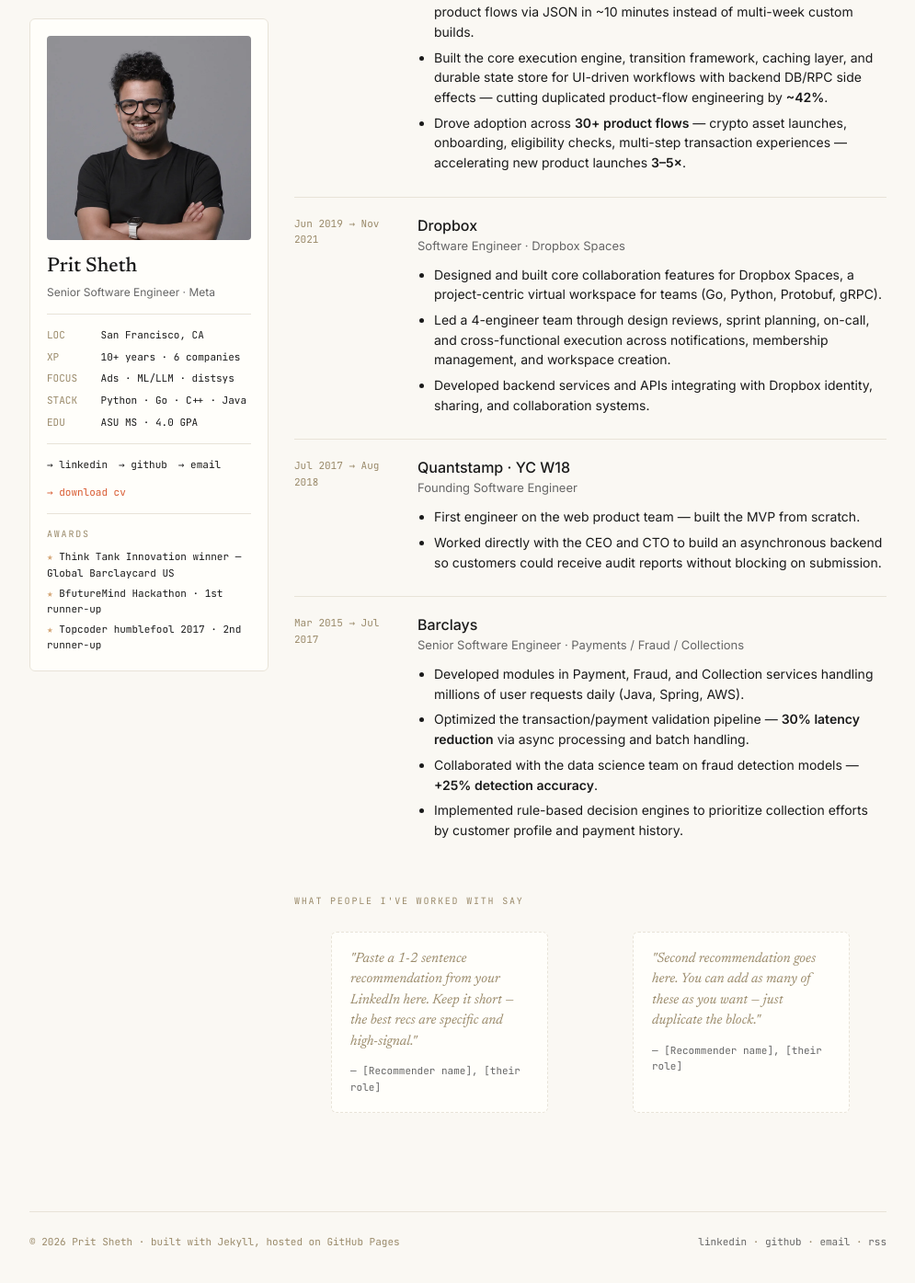
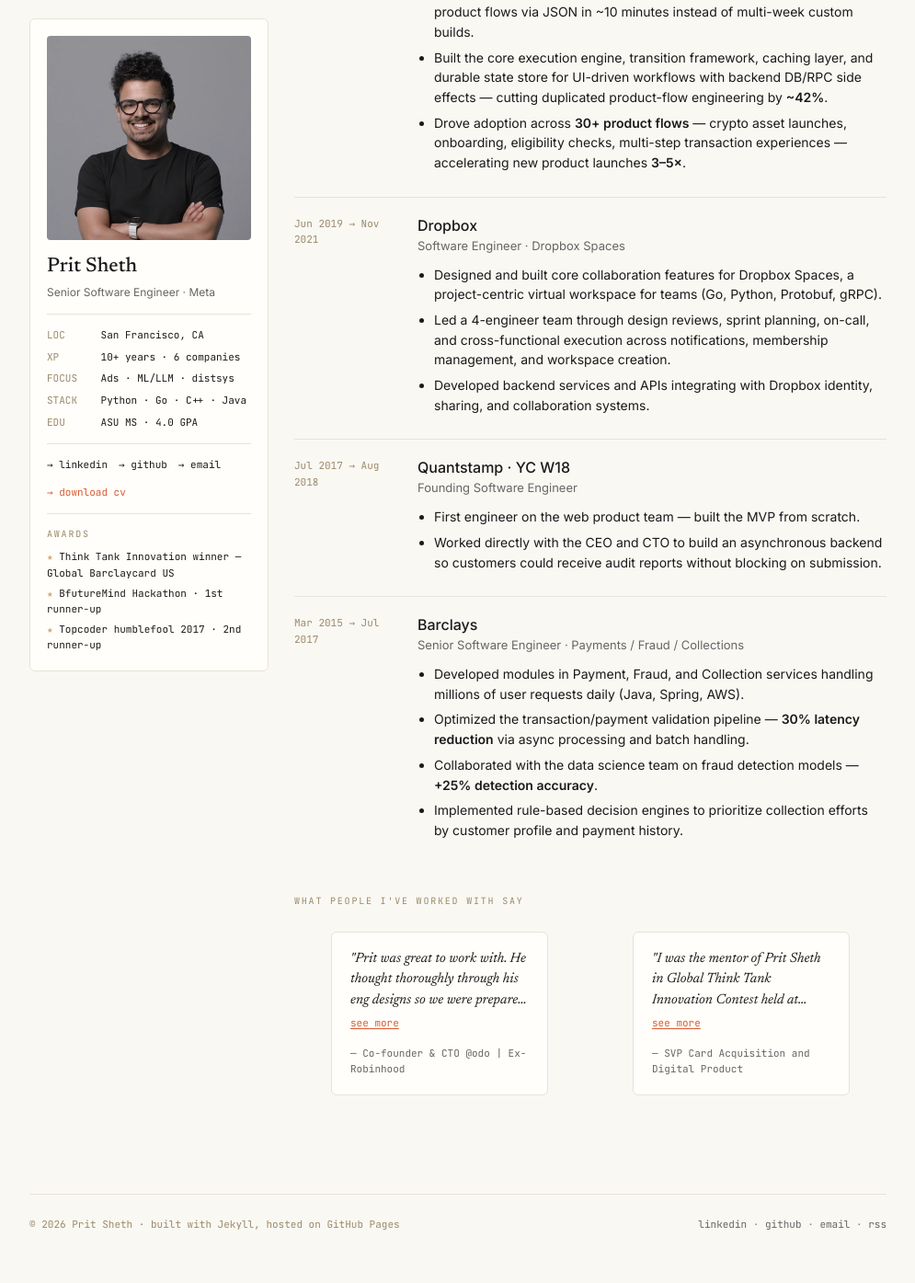
Before and after one commit to psheth9/psheth9.github.io, a Jekyll site: the page built from index.html, in a window 1280 px wide and 1400 px high, scrolled down 1882 px. Shown: the top 1395 px of the window at 92% size, without its empty margins (142-1137 px from the left). Built offline with Jekyll 4.4.1, drawn with Linux system fonts in a browser that asks for light colours; some of the changed text lies outside the part shown.

Commit message:
Add real recommendations with collapsible see-more toggle
Replace placeholder rec cards with two LinkedIn recommendations.
Show position only (no name). Long text clamped to 3 lines with
an inline see more / see less button.

Co-Authored-By: Claude Sonnet 4.6 <noreply@anthropic.com>

```diff
--- a/assets/css/style.scss
+++ b/assets/css/style.scss
@@ -516,6 +516,30 @@ pre code { background: transparent; padding: 0; }
   color: var(--text-faint);
 }
 .rec__placeholder blockquote { color: var(--text-faint); }
+.rec__text {
+  display: -webkit-box;
+  -webkit-line-clamp: 3;
+  -webkit-box-orient: vertical;
+  overflow: hidden;
+}
+.rec__text--expanded {
+  -webkit-line-clamp: unset;
+  overflow: visible;
+}
+.rec__toggle {
+  display: inline-block;
+  margin-top: 6px;
+  background: none;
+  border: none;
+  cursor: pointer;
+  font-family: var(--font-mono);
+  font-size: 11px;
+  color: var(--accent-coral);
+  padding: 0;
+  text-decoration: underline;
+  text-underline-offset: 2px;
+}
+.rec__toggle:hover { opacity: 0.75; }
 
 /* ============================================================
    BLOG + NOTES INDEX
--- a/index.html
+++ b/index.html
@@ -269,22 +269,27 @@ description: Senior Software Engineer at Meta. I build at the intersection of Ad
 
     </section>
 
-    {%- comment -%} -- Recommendations (placeholder slots) -- {%- endcomment -%}
+    {%- comment -%} -- Recommendations -- {%- endcomment -%}
     <section class="section">
       <p class="section__label">What people I've worked with say</p>
       <div class="recs-grid">
-        <figure class="rec rec__placeholder">
+
+        <figure class="rec">
           <blockquote>
-            "Paste a 1-2 sentence recommendation from your LinkedIn here. Keep it short — the best recs are specific and high-signal."
+            <span class="rec__text">"Prit was great to work with. He thought thoroughly through his eng designs so we were prepared for complications up front and brought wisdom to our solutions. He also dove deep into difficult problems and worked independently, asking good questions when appropriate. Prit was also a positive influence on the team as he built meaningful personal connections and always maintained an upbeat attitude even when times were tough or uncertain without being fake or disingenuous. This combination of technical expertise and positive influence makes him a great team member!"</span>
+            <button class="rec__toggle" onclick="var t=this.previousElementSibling;t.classList.toggle('rec__text--expanded');this.textContent=t.classList.contains('rec__text--expanded')?'see less':'see more'">see more</button>
           </blockquote>
-          <figcaption>— [Recommender name], [their role]</figcaption>
+          <figcaption>— Co-founder &amp; CTO @odo | Ex-Robinhood</figcaption>
         </figure>
-        <figure class="rec rec__placeholder">
+
+        <figure class="rec">
           <blockquote>
-            "Second recommendation goes here. You can add as many of these as you want — just duplicate the block."
+            <span class="rec__text">"I was the mentor of Prit Sheth in Global Think Tank Innovation Contest held at Barclaycard and run by MasterCard. His ingenious idea of a Smart Recommendation Engine not only became the only project from India to qualify but also won the contest. He has proven himself as an exceptionally committed collaborator who consistently asks questions and seeks guidance when needed, to improve his understanding of the business, technology, and solutions. In the final round, he had pitched his idea to the CEO of Barclaycard US and other executives and Innovation Council. The presentation was very well received. In my time with Prit I observed him as forward thinking yet grounded in the technology that would both limit and enable the solution. He would be an asset to the program and I offer my highest recommendation."</span>
+            <button class="rec__toggle" onclick="var t=this.previousElementSibling;t.classList.toggle('rec__text--expanded');this.textContent=t.classList.contains('rec__text--expanded')?'see less':'see more'">see more</button>
           </blockquote>
-          <figcaption>— [Recommender name], [their role]</figcaption>
+          <figcaption>— SVP Card Acquisition and Digital Product</figcaption>
         </figure>
+
       </div>
     </section>
 
```
